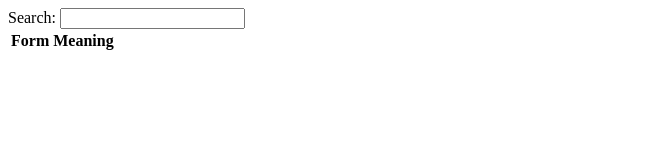
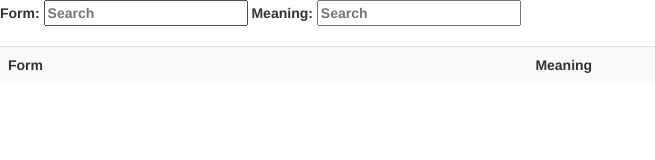
Before and after one commit to lgessler/OLF, a plain HTML site: page index.html in a window 1280 px wide. Shown: the whole page, without its empty margins (0-655 px from the left). Drawn offline with nearby package versions, Linux system fonts and the light colour scheme; some packages are replaced by stand-ins of ours; a script that the page names is missing.

Commit message:
fuzzy for both fields

```diff
--- a/index.html
+++ b/index.html
@@ -5,6 +5,7 @@
 <script src="http://ajax.googleapis.com/ajax/libs/angularjs/1.3.15/angular.js"></script>
 <script src="https://cdnjs.cloudflare.com/ajax/libs/angular-filter/0.5.4/angular-filter.js"></script>
 <script src="index.js" type="text/javascript"></script>
+<link rel="stylesheet" href="https://maxcdn.bootstrapcdn.com/bootstrap/3.3.4/css/bootstrap.min.css">
 
 <title>Online Linguistic Fieldwork</title>
 </head>
@@ -12,10 +13,12 @@
 
 <body>
     <div ng-controller = "Search">
-    <label>Search: <input ng-model="search"></label>
-    <table id="searchTextResults">
+    <label> Form: <input ng-model="search.form" class="form-group" placeholder="Search"></label>
+
+    <label> Meaning: <input ng-model="search.def" class="form-group" placeholder="Search"></label>
+    <table id="searchTextResults" class= "table table-striped">
         <tr><th>Form</th><th>Meaning</th></tr>
-        <tr ng-repeat="Word in Words | fuzzyBy: 'form':search">
+        <tr ng-repeat="Word in Words | fuzzy: search.form | fuzzy: search.def | limitTo:25">
             <td>{{Word.form}}</td>
             <td>{{Word.def}}</td>
         </tr>
```
